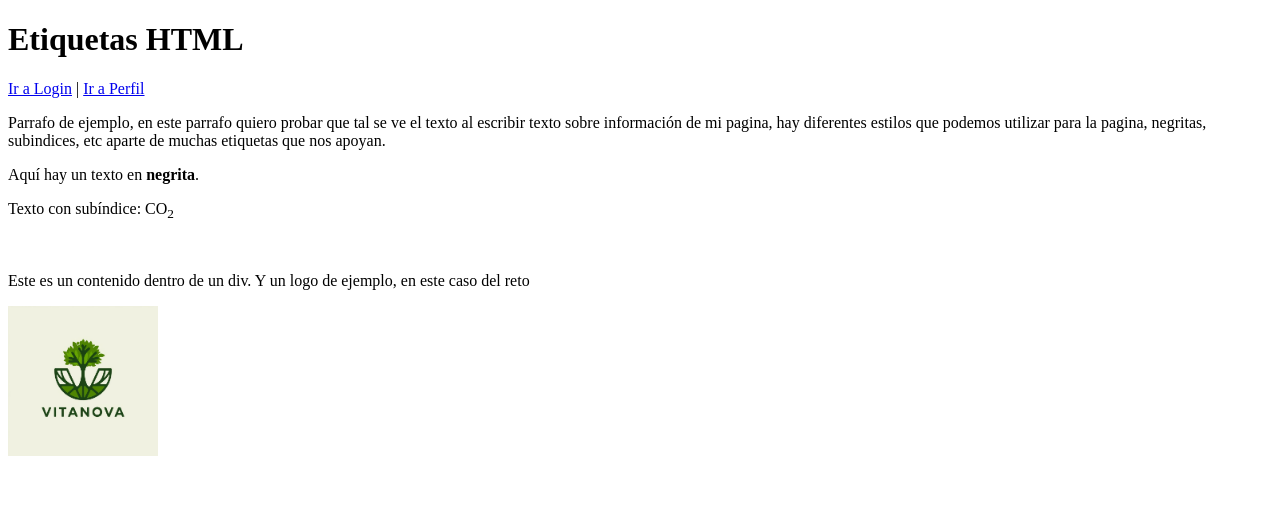
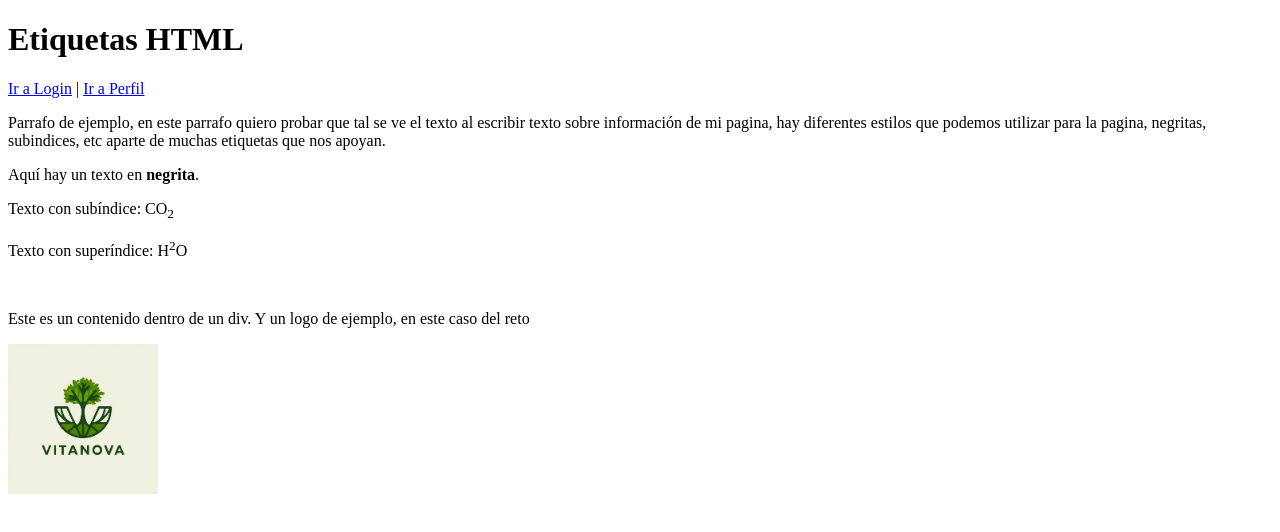
Before and after one commit to diegogarciagzz/PrimerHTML, a website: page public/tags.html in a window 1280 px wide. Drawn offline with Linux system fonts and the light colour scheme.

Commit message:
second commit

```diff
--- a/public/tags.html
+++ b/public/tags.html
@@ -1,4 +1,4 @@
-<!-- tags.html -->
+
 <!DOCTYPE html>
 <html>
 <head>
@@ -16,6 +16,7 @@
   <p>Parrafo de ejemplo, en este parrafo quiero probar que tal se ve el texto al escribir texto sobre información de mi pagina, hay diferentes estilos que podemos utilizar para la pagina, negritas, subindices, etc aparte de muchas etiquetas que nos apoyan.</p>
   <p>Aquí hay un texto en <strong>negrita</strong>.</p>
   <p>Texto con subíndice: CO<sub>2</sub></p>
+  <p>Texto con superíndice: H<sup>2</sup>O</p>
   <br />
   <div>
     <p>Este es un contenido dentro de un div.  Y un logo de ejemplo, en este caso del reto</p>
```
Also changed, not shown: public/index.html (+1 -1 lines), public/profile.html (+1 -1 lines).
